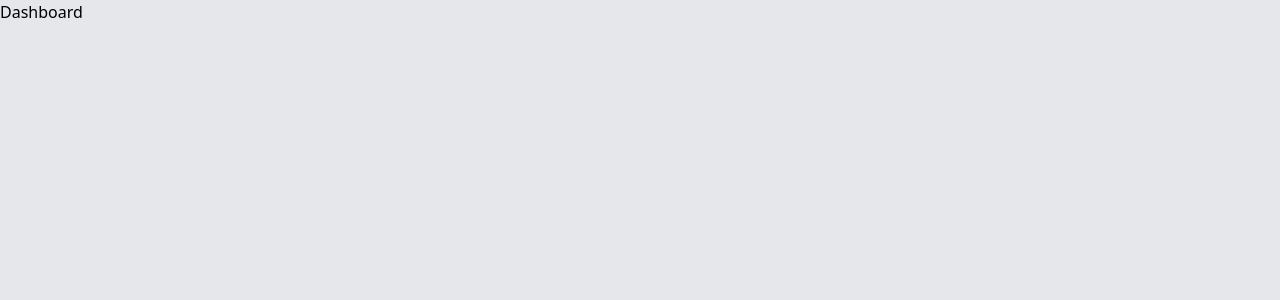
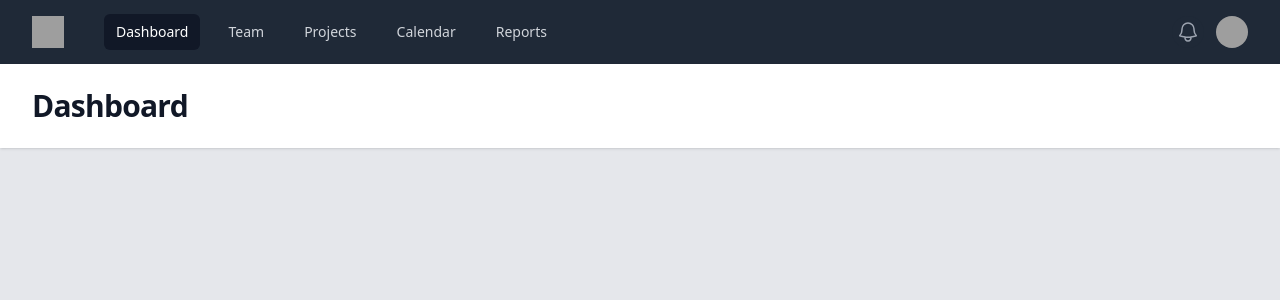
Before and after one commit to tarequr/LR-survey, a React (Vite) app in the folder react/: page / in a window 1280 px wide. Shown: the top 300 px of the page. Built offline with nearby package versions, Linux system fonts and the light colour scheme; grey boxes are pictures that could not be loaded.

Commit message:
installed @headlessui/react

```diff
--- a/react/package.json
+++ b/react/package.json
@@ -10,6 +10,7 @@
     "preview": "vite preview"
   },
   "dependencies": {
+    "@headlessui/react": "^1.7.18",
     "@heroicons/react": "^2.1.1",
     "@tailwindcss/forms": "^0.5.7",
     "react": "^18.2.0",
--- a/react/src/components/DefaultLayout.jsx
+++ b/react/src/components/DefaultLayout.jsx
@@ -1,9 +1,194 @@
-import React from 'react'
+import { Fragment } from 'react'
+import { Disclosure, Menu, Transition } from '@headlessui/react'
+import { Bars3Icon, BellIcon, XMarkIcon } from '@heroicons/react/24/outline'
 
-function DefaultLayout() {
+const user = {
+  name: 'Tom Cook',
+  email: 'tom@example.com',
+  imageUrl:
+    'https://images.unsplash.com/photo-1472099645785-5658abf4ff4e?ixlib=rb-1.2.1&ixid=eyJhcHBfaWQiOjEyMDd9&auto=format&fit=facearea&facepad=2&w=256&h=256&q=80',
+}
+const navigation = [
+  { name: 'Dashboard', href: '#', current: true },
+  { name: 'Team', href: '#', current: false },
+  { name: 'Projects', href: '#', current: false },
+  { name: 'Calendar', href: '#', current: false },
+  { name: 'Reports', href: '#', current: false },
+]
+const userNavigation = [
+  { name: 'Your Profile', href: '#' },
+  { name: 'Settings', href: '#' },
+  { name: 'Sign out', href: '#' },
+]
+
+function classNames(...classes) {
+  return classes.filter(Boolean).join(' ')
+}
+
+export default function DefaultLayout() {
   return (
-    <div>DefaultLayout</div>
+    <>
+      <div className="min-h-full">
+        <Disclosure as="nav" className="bg-gray-800">
+          {({ open }) => (
+            <>
+              <div className="mx-auto max-w-7xl px-4 sm:px-6 lg:px-8">
+                <div className="flex h-16 items-center justify-between">
+                  <div className="flex items-center">
+                    <div className="flex-shrink-0">
+                      <img
+                        className="h-8 w-8"
+                        src="https://tailwindui.com/img/logos/mark.svg?color=indigo&shade=500"
+                        alt="Your Company"
+                      />
+                    </div>
+                    <div className="hidden md:block">
+                      <div className="ml-10 flex items-baseline space-x-4">
+                        {navigation.map((item) => (
+                          <a
+                            key={item.name}
+                            href={item.href}
+                            className={classNames(
+                              item.current
+                                ? 'bg-gray-900 text-white'
+                                : 'text-gray-300 hover:bg-gray-700 hover:text-white',
+                              'rounded-md px-3 py-2 text-sm font-medium'
+                            )}
+                            aria-current={item.current ? 'page' : undefined}
+                          >
+                            {item.name}
+                          </a>
+                        ))}
+                      </div>
+                    </div>
+                  </div>
+                  <div className="hidden md:block">
+                    <div className="ml-4 flex items-center md:ml-6">
+                      <button
+                        type="button"
+                        className="relative rounded-full bg-gray-800 p-1 text-gray-400 hover:text-white focus:outline-none focus:ring-2 focus:ring-white focus:ring-offset-2 focus:ring-offset-gray-800"
+                      >
+                        <span className="absolute -inset-1.5" />
+                        <span className="sr-only">View notifications</span>
+                        <BellIcon className="h-6 w-6" aria-hidden="true" />
+                      </button>
+
+                      {/* Profile dropdown */}
+                      <Menu as="div" className="relative ml-3">
+                        <div>
+                          <Menu.Button className="relative flex max-w-xs items-center rounded-full bg-gray-800 text-sm focus:outline-none focus:ring-2 focus:ring-white focus:ring-offset-2 focus:ring-offset-gray-800">
+                            <span className="absolute -inset-1.5" />
+                            <span className="sr-only">Open user menu</span>
+                            <img className="h-8 w-8 rounded-full" src={user.imageUrl} alt="" />
+                          </Menu.Button>
+                        </div>
+                        <Transition
+                          as={Fragment}
+                          enter="transition ease-out duration-100"
+                          enterFrom="transform opacity-0 scale-95"
+                          enterTo="transform opacity-100 scale-100"
+                          leave="transition ease-in duration-75"
+                          leaveFrom="transform opacity-100 scale-100"
+                          leaveTo="transform opacity-0 scale-95"
+                        >
+                          <Menu.Items className="absolute right-0 z-10 mt-2 w-48 origin-top-right rounded-md bg-white py-1 shadow-lg ring-1 ring-black ring-opacity-5 focus:outline-none">
+                            {userNavigation.map((item) => (
+                              <Menu.Item key={item.name}>
+                                {({ active }) => (
+                                  <a
+                                    href={item.href}
+                                    className={classNames(
+                                      active ? 'bg-gray-100' : '',
+                                      'block px-4 py-2 text-sm text-gray-700'
+                                    )}
+                                  >
+                                    {item.name}
+                                  </a>
+                                )}
+                              </Menu.Item>
+                            ))}
+                          </Menu.Items>
+                        </Transition>
+                      </Menu>
+                    </div>
+                  </div>
+                  <div className="-mr-2 flex md:hidden">
+                    {/* Mobile menu button */}
+                    <Disclosure.Button className="relative inline-flex items-center justify-center rounded-md bg-gray-800 p-2 text-gray-400 hover:bg-gray-700 hover:text-white focus:outline-none focus:ring-2 focus:ring-white focus:ring-offset-2 focus:ring-offset-gray-800">
+                      <span className="absolute -inset-0.5" />
+                      <span className="sr-only">Open main menu</span>
+                      {open ? (
+                        <XMarkIcon className="block h-6 w-6" aria-hidden="true" />
+                      ) : (
+                        <Bars3Icon className="block h-6 w-6" aria-hidden="true" />
+                      )}
+                    </Disclosure.Button>
+                  </div>
+                </div>
+              </div>
+
+              <Disclosure.Panel className="md:hidden">
+                <div className="space-y-1 px-2 pb-3 pt-2 sm:px-3">
+                  {navigation.map((item) => (
+                    <Disclosure.Button
+                      key={item.name}
+                      as="a"
+                      href={item.href}
+                      className={classNames(
+                        item.current ? 'bg-gray-900 text-white' : 'text-gray-300 hover:bg-gray-700 hover:text-white',
+                        'block rounded-md px-3 py-2 text-base font-medium'
+                      )}
+                      aria-current={item.current ? 'page' : undefined}
+                    >
+                      {item.name}
+                    </Disclosure.Button>
+                  ))}
+                </div>
+                <div className="border-t border-gray-700 pb-3 pt-4">
+                  <div className="flex items-center px-5">
+                    <div className="flex-shrink-0">
+                      <img className="h-10 w-10 rounded-full" src={user.imageUrl} alt="" />
+                    </div>
+                    <div className="ml-3">
+                      <div className="text-base font-medium leading-none text-white">{user.name}</div>
+                      <div className="text-sm font-medium leading-none text-gray-400">{user.email}</div>
+                    </div>
+                    <button
+                      type="button"
+                      className="relative ml-auto flex-shrink-0 rounded-full bg-gray-800 p-1 text-gray-400 hover:text-white focus:outline-none focus:ring-2 focus:ring-white focus:ring-offset-2 focus:ring-offset-gray-800"
+                    >
+                      <span className="absolute -inset-1.5" />
+                      <span className="sr-only">View notifications</span>
+                      <BellIcon className="h-6 w-6" aria-hidden="true" />
+                    </button>
+                  </div>
+                  <div className="mt-3 space-y-1 px-2">
+                    {userNavigation.map((item) => (
+                      <Disclosure.Button
+                        key={item.name}
+                        as="a"
+                        href={item.href}
+                        className="block rounded-md px-3 py-2 text-base font-medium text-gray-400 hover:bg-gray-700 hover:text-white"
+                      >
+                        {item.name}
+                      </Disclosure.Button>
+                    ))}
+                  </div>
+                </div>
+              </Disclosure.Panel>
+            </>
+          )}
+        </Disclosure>
+
+        <header className="bg-white shadow">
+          <div className="mx-auto max-w-7xl px-4 py-6 sm:px-6 lg:px-8">
+            <h1 className="text-3xl font-bold tracking-tight text-gray-900">Dashboard</h1>
+          </div>
+        </header>
+        <main>
+          <div className="mx-auto max-w-7xl py-6 sm:px-6 lg:px-8">{/* Your content */}</div>
+        </main>
+      </div>
+    </>
   )
 }
-
-export default DefaultLayout
```
Also changed, not shown: react/src/router.jsx (+12 -5 lines), 1 other file (tests, documents, lock files or other folders).
